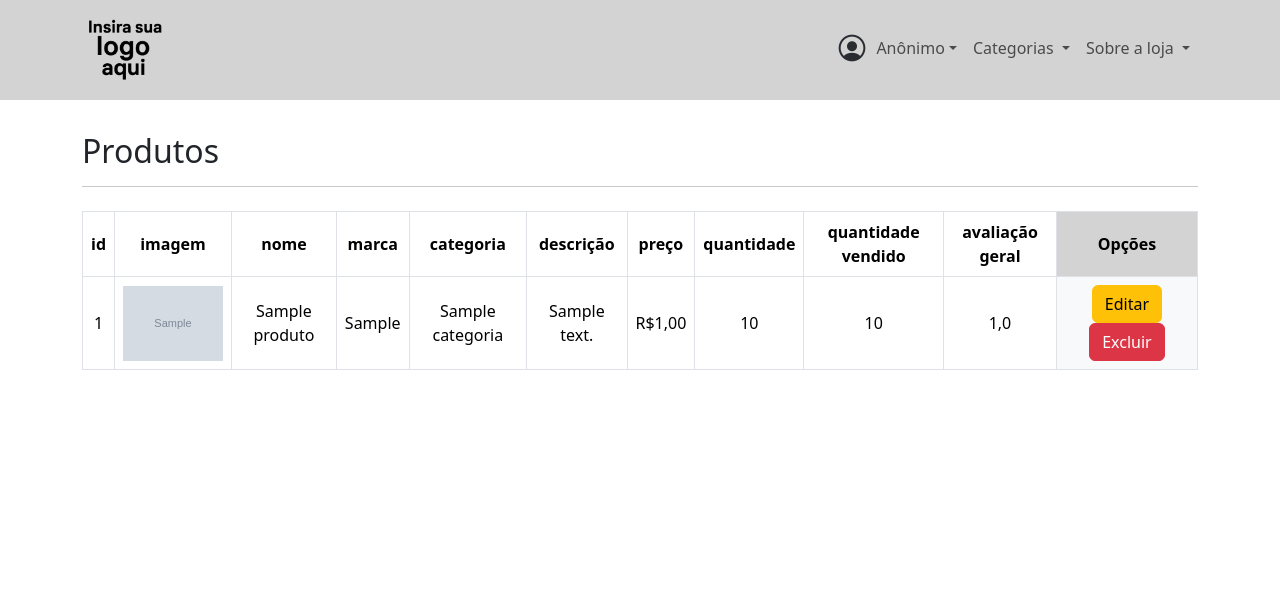
After one commit to LeonardoRodeghiero/CameloVirtual, a Django app: template cadastros/templates/cadastros/listas/produto.html in a window 1280 px wide. The commit adds this page. Shown: the top 610 px of the page. Run offline with Django 5.2, Linux system fonts and the light colour scheme; the template is opened without the code that fills it: values that come from a table or form of the project are taken from there, others are empty; tables that the repository leaves empty hold one stand-in row (values such as "Sample post"); grey boxes marked "Sample" are stand-in pictures.

Commit message:
Começando o CRUD dos produtos

```diff
--- a/cadastros/models.py
+++ b/cadastros/models.py
@@ -9,3 +9,17 @@ class Categoria(models.Model):
 
     def __str__(self):
         return f"{self.nome}"
+
+class Produto(models.Model):
+    nome = models.CharField(max_length=100)
+    marca = models.CharField(max_length=50)
+    descricao = models.CharField(max_length=150, verbose_name='descrição')
+    preco = models.DecimalField(max_digits=8, decimal_places=2, verbose_name='preço')
+    quantidade = models.IntegerField()
+    quantidade_vendido = models.IntegerField(default=0)
+    imagem = models.FileField(upload_to='pdf/')
+    avaliacao_geral = models.DecimalField(max_digits=2, decimal_places=1, default=0)
+    categoria = models.ForeignKey(Categoria, on_delete=models.PROTECT)
+
+    def __str__(self):
+        return f'{self.nome} - R${self.preco}'
--- a/cadastros/templates/cadastros/form.html
+++ b/cadastros/templates/cadastros/form.html
@@ -12,7 +12,7 @@
     <h1>Cadastro</h1>
 
     <hr>
-    <form action="" method="post">
+    <form action="" method="post" enctype="multipart/form-data">
 
         {% csrf_token %}
 
--- /dev/null
+++ b/cadastros/templates/cadastros/listas/produto.html
@@ -0,0 +1,39 @@
+{% extends 'cadastros/listas/template.html' %}
+
+{% block titulo %}
+Produtos
+{% endblock %}
+
+
+{% block cabecalho %}
+    <th>id</th>
+    <th>imagem</th>
+    <th>nome</th>
+    <th>marca</th>
+    <th>categoria</th>
+    <th>descrição</th>
+    <th>preço</th>
+    <th>quantidade</th>
+    <th>quantidade vendido</th>
+    <th>avaliação geral</th>
+{% endblock%}
+
+
+
+{% block conteudo_tabela %}
+    <td>{{object.pk}}</td>
+    <td><img src="{{ object.imagem.url }}" alt="" style="width: 100px;"></td>
+
+    <td>{{object.nome}}</td>
+    <!-- <td class="{% if not object.descricao %}text-muted{% endif %}">{{object.descricao|default:"&ndash;"|safe}}</td> -->
+    <td>{{object.marca}}</td>
+    <td>{{object.categoria}}</td>
+    <td>{{object.descricao}}</td>
+    <td>R${{object.preco}}</td>
+    <td>{{object.quantidade}}</td>
+    <td>{{object.quantidade_vendido}}</td>
+    <td>{{object.avaliacao_geral}}</td>
+
+
+
+{% endblock %}
--- a/cadastros/urls.py
+++ b/cadastros/urls.py
@@ -1,14 +1,16 @@
 from django.urls import path
 
-from .views import CategoriaCreate
+from .views import CategoriaCreate, ProdutoCreate
 
 from .views import CategoriaUpdate
 
-from .views import CategoriaList, PerfilList
+from .views import CategoriaList, PerfilList, ProdutoList
 
 urlpatterns = [
 
     path('cadastrar/categoria/', CategoriaCreate.as_view(), name="cadastrar-categoria"),
+    path('cadastrar/produto/', ProdutoCreate.as_view(), name="cadastrar-produto"),
+
 
     path('atualizar/categoria/<int:pk>', CategoriaUpdate.as_view(), name="atualizar-categoria"),
 
@@ -16,4 +18,5 @@ urlpatterns = [
 
     path('listar/categorias/', CategoriaList.as_view(), name="listar-categorias"),
     path('listar/usuarios/', PerfilList.as_view(), name="listar-usuarios"),
+    path('listar/produtos/', ProdutoList.as_view(), name="listar-produtos")
 ]
```
Also changed, not shown: cadastros/views.py (+35 -4 lines), cadastros/migrations/0003_produto.py (added), cadastros/migrations/0004_alter_produto_avaliacao_geral_and_more.py (added), uploads/pdf/DF01EntrarNoSite.jpg (added).
